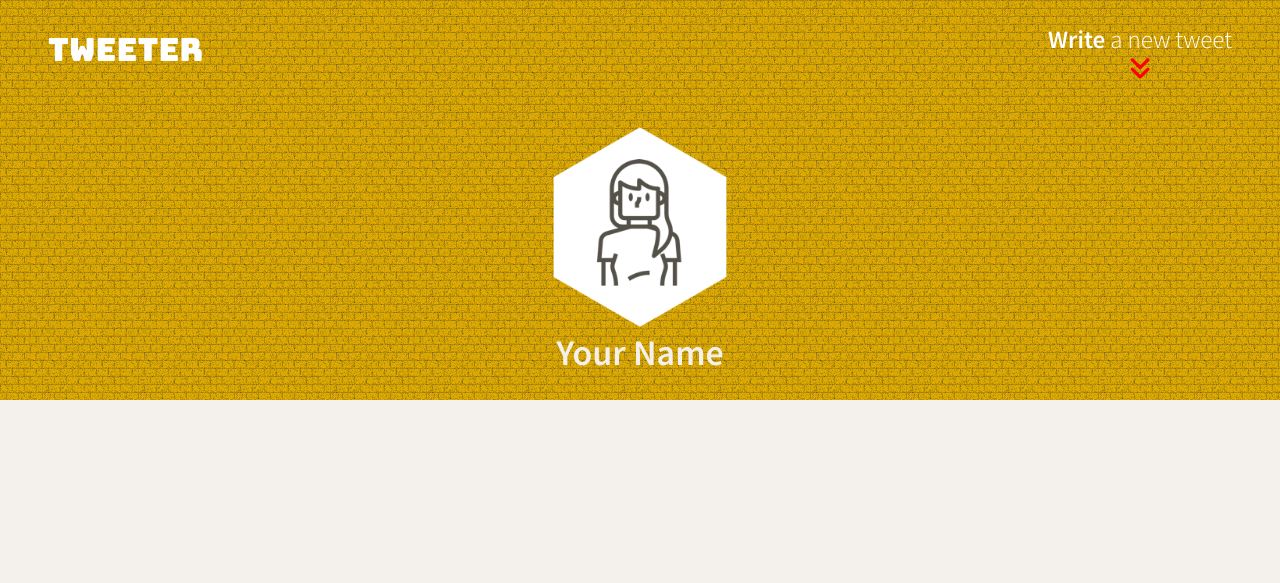
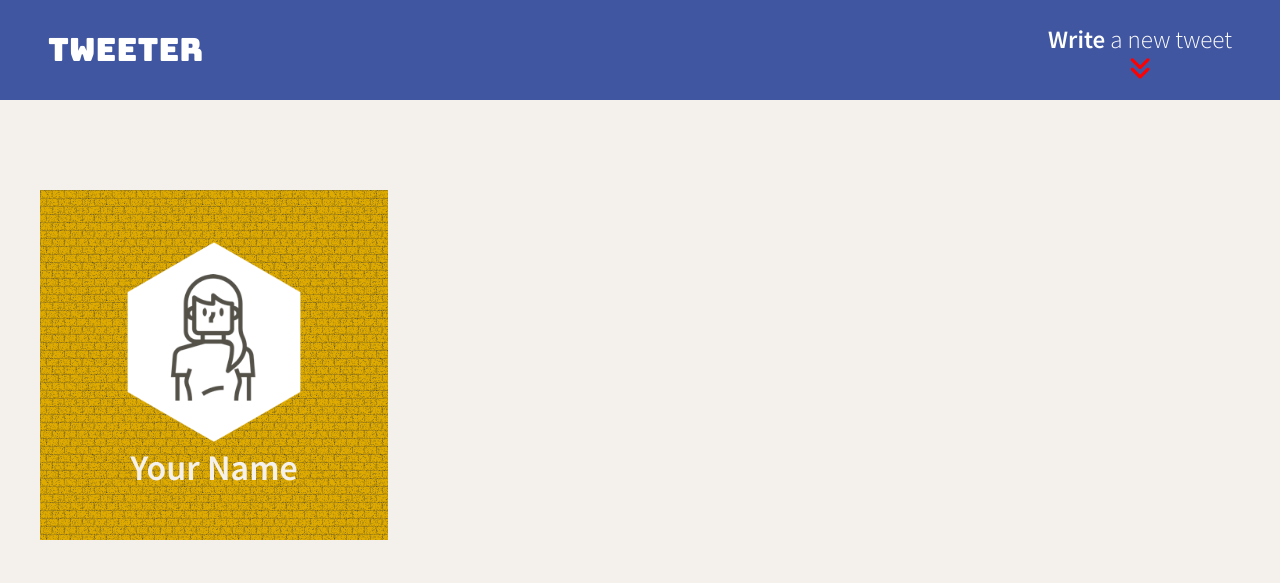
Before and after one commit to jowe81/tweeter, a website: page public/index.html in a window 1280 px wide. Drawn offline with nearby package versions, Linux system fonts and the light colour scheme; no server answers.

Commit message:
make site responsive

```diff
--- a/public/index.html
+++ b/public/index.html
@@ -16,10 +16,11 @@
     <!-- App CSS -->
     <link rel="stylesheet" href="/styles/layout.css" type="text/css" />
     <link rel="stylesheet" href="/styles/nav.css" type="text/css" />
-    <link rel="stylesheet" href="/styles/header.css" type="text/css" />
+    <link rel="stylesheet" href="/styles/hero.css" type="text/css" />
     <link rel="stylesheet" href="/styles/new-tweet.css" type="text/css" />
     <link rel="stylesheet" href="/styles/tweet.css" type="text/css" />
     <link rel="stylesheet" href="/styles/error.css" type="text/css" />
+    <link rel="stylesheet" href="/styles/desktop.css" type="text/css" />
 
 
     <!-- External JS -->
@@ -42,16 +43,17 @@
         <i class="fa-solid fa-angles-down double-arrow"></i>
       </div>
     </nav>
-
-    <header class="header-background">
+    <div class="container">
+      <!-- Hero/header/avatar -->
+      <header class="hero hero-background">
         <div>
           <img class="avatar" src="/images/profile-hex.png">
         </div>
         <h2 class="name">Your Name</h2>
       </header>
 
-    <!-- Page-specific (main) content here -->
-    <main class="container">
+      <!-- Main content (tweets) here -->
+      <main class="">
 
         <!-- Error message (hidden by default) -->
         <div id="error-container"></div>
@@ -81,8 +83,8 @@
           <i class="fa-solid fa-angles-up double-arrow"></i>
         </div>
 
-
       </main>
+    </div>
   </body>
 
 </html>
--- /dev/null
+++ b/public/styles/desktop.css
@@ -0,0 +1,30 @@
+
+/* Desktop */
+@media screen and (min-width:768px) {
+
+  .container {
+    display:flex;
+    justify-content: space-around;
+    flex-flow: row nowrap;
+    align-items: stretch;
+  }
+
+  .hero {
+    margin: 40px;
+    margin-top: 190px;
+    width: auto;
+    flex-basis: 30%;
+    min-width: 250px;
+    max-width: 400px;
+    align-items: center;
+  }
+
+  main {
+    margin: 20px;
+    flex-basis: 70%;
+  }
+
+  nav {
+    background-color: #4056a1;
+  }
+}
--- a/public/styles/header.css
+++ b/public/styles/hero.css
@@ -1,23 +1,23 @@
 /* The big header at the top of the page */
-body > header {
+.hero {
   display:flex;
   flex-direction: column;
   justify-content: center;
   width: 100%;
   text-align: center;
-  height:400px;
+  height:350px;
   background-color: var(--orange);
   background-image: url("/images/dark-brick-wall.png");
 }
 
 /* The image */
-body > header .avatar {
-  margin-top:100px;
+.hero .avatar {
+  /*margin-top:100px;*/
   width:200px;
 }
 
 /* The name */
-body > header .name {
+.hero .name {
   padding:0px; margin:0px;
   color:var(--white)
 }
--- a/server/data-files/initial-tweets.json
+++ b/server/data-files/initial-tweets.json
@@ -8,7 +8,7 @@
     "content": {
       "text": "If I have seen further it is by standing on the shoulders of giants"
     },
-    "created_at": 1639023648578
+    "created_at": 1639187413511
   },
   {
     "user": {
@@ -19,6 +19,6 @@
     "content": {
       "text": "Je pense , donc je suis"
     },
-    "created_at": 1639110048578
+    "created_at": 1639273813511
   }
 ]
```
Also changed, not shown: public/styles/layout.css (line endings or trailing spaces). Lines whose indentation alone changed are shown as unchanged.
